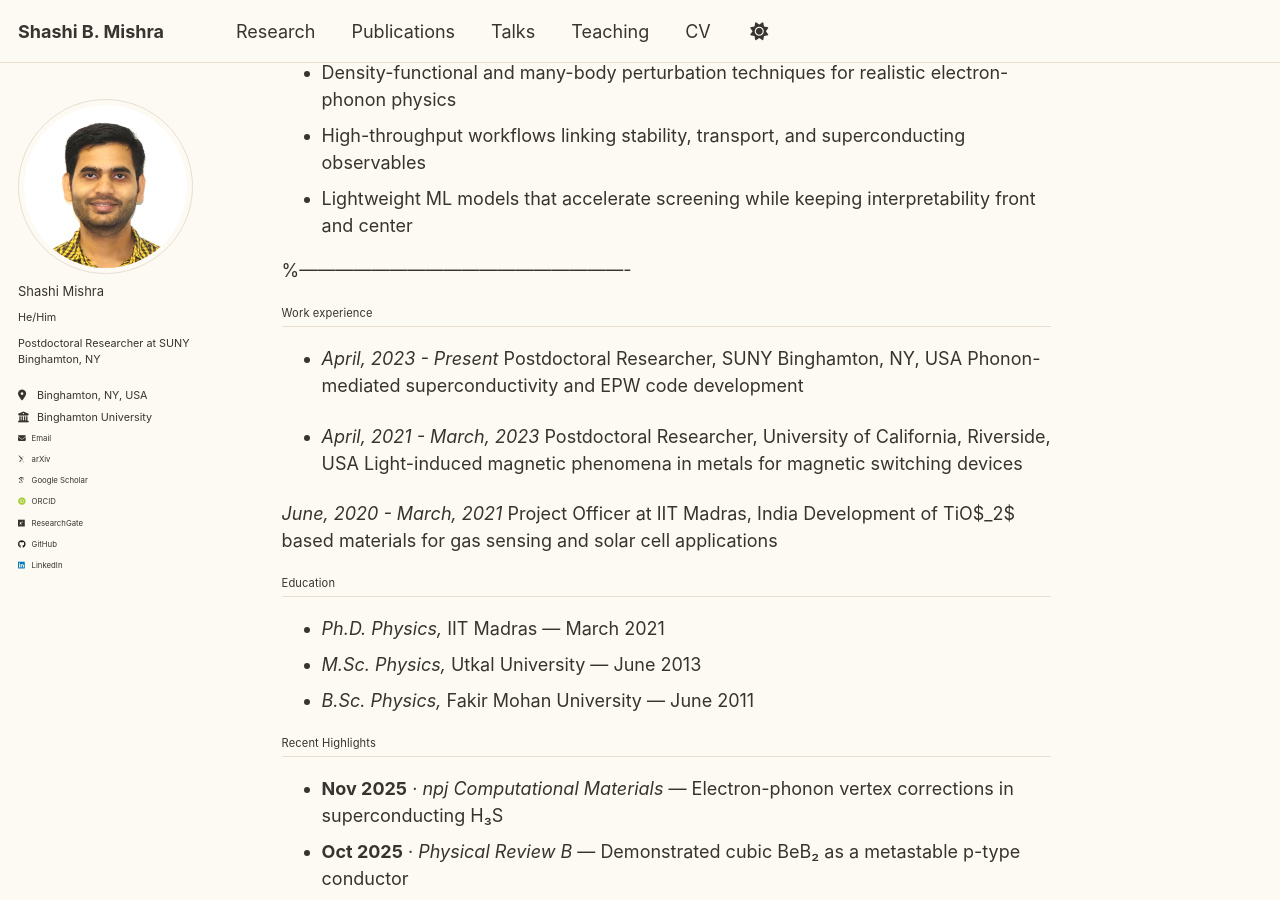
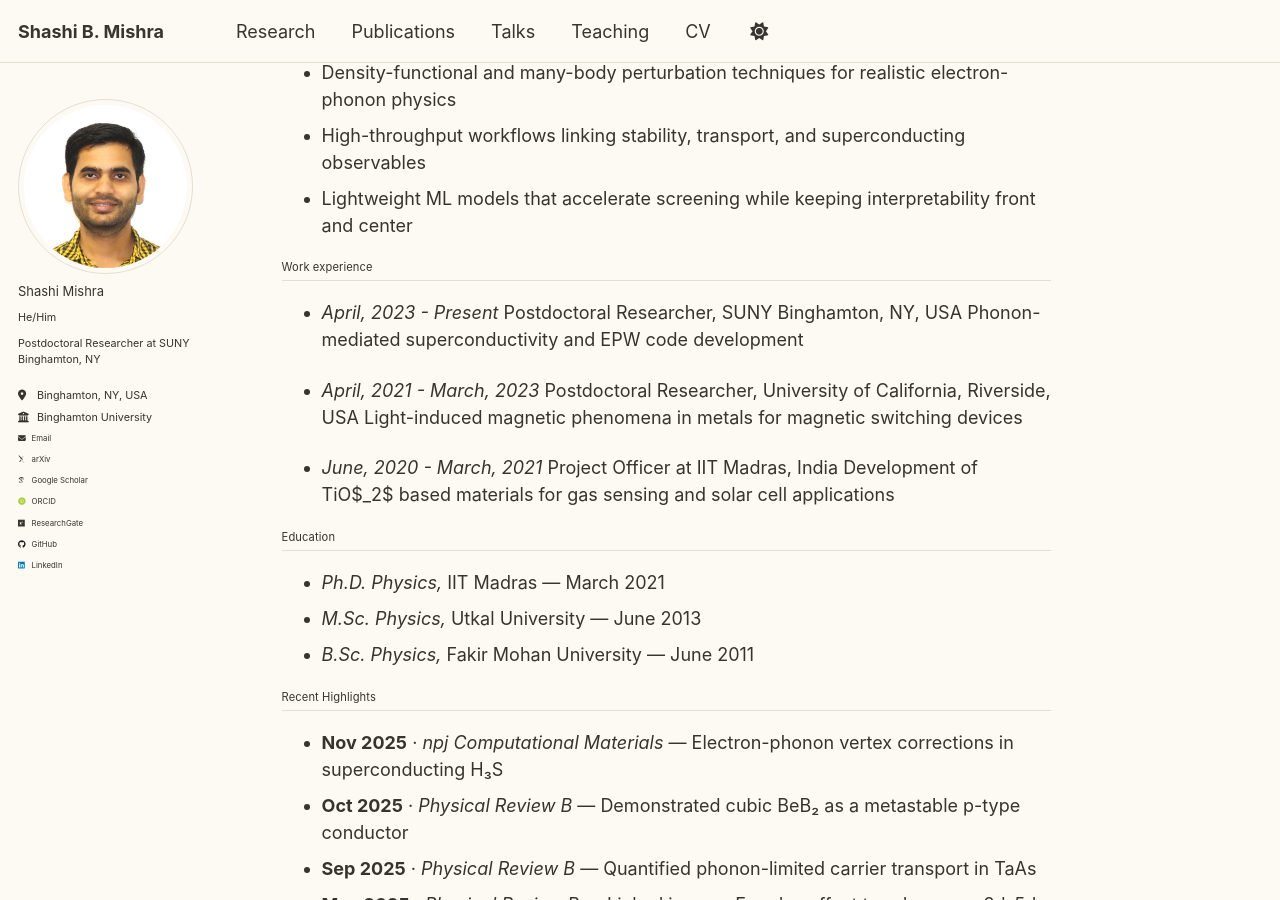
Before and after one commit to Shashi-phy/shashi-phy.github.io, a Jekyll site: the page built from _pages/about.md, in a window 1280 px wide and 900 px high, scrolled down 722 px. Built offline with Jekyll 4.4.1, drawn with Linux system fonts in a browser that asks for light colours; some web fonts are replaced; a script that is not in the unit is left out.

```diff
--- a/_pages/about.md
+++ b/_pages/about.md
@@ -26,7 +26,7 @@ I use first-principles simulations, many-body theory, and data-driven models to
 - High-throughput workflows linking stability, transport, and superconducting observables
 - Lightweight ML models that accelerate screening while keeping interpretability front and center
 
-%-------------------------------------------------------
+
 ## Work experience
 - *April, 2023 - Present* Postdoctoral Researcher, SUNY Binghamton, NY, USA
 Phonon-mediated superconductivity and EPW code  development
@@ -34,7 +34,7 @@ Phonon-mediated superconductivity and EPW code  development
 - *April, 2021 - March, 2023* Postdoctoral Researcher, University of California, Riverside, USA
 Light-induced magnetic phenomena in metals for magnetic switching devices
 
-*June, 2020 - March, 2021* Project Officer at IIT Madras, India
+- *June, 2020 - March, 2021* Project Officer at IIT Madras, India
 Development of TiO$_2$ based materials for gas sensing and solar cell applications
 
 
```
